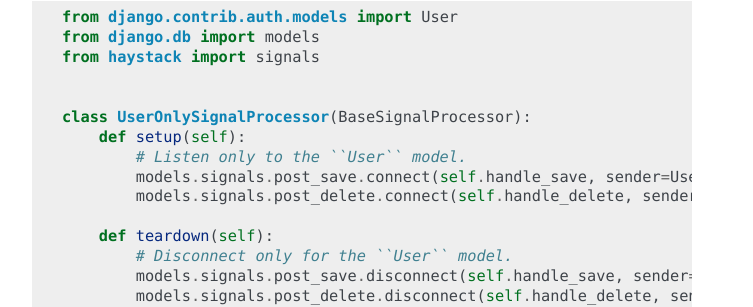
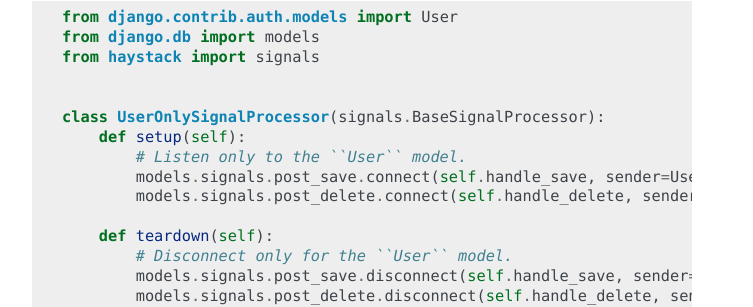
Before and after one commit to happycamper1129/django-project, a Sphinx documentation site: the page built from docs/signal_processors.rst, in a window 1280 px wide and 900 px high, scrolled down 1695 px. Shown: the part 386-693 px from the top of the window, without its empty margins (388-1141 px from the left). Built offline with Sphinx 7.4.7, drawn with Linux system fonts in a browser that asks for light colours.

Commit message:
Tiny docs fix in signal_processors example code

```diff
--- a/docs/signal_processors.rst
+++ b/docs/signal_processors.rst
@@ -100,7 +100,7 @@ other updates to the management commands, you'd implement the following code::
     from haystack import signals
 
 
-    class UserOnlySignalProcessor(BaseSignalProcessor):
+    class UserOnlySignalProcessor(signals.BaseSignalProcessor):
         def setup(self):
             # Listen only to the ``User`` model.
             models.signals.post_save.connect(self.handle_save, sender=User)
--- a/docs/templatetags.rst
+++ b/docs/templatetags.rst
@@ -26,14 +26,14 @@ Syntax::
 Example::
 
     # Highlight summary with default behavior.
-    {% highlight result.summary with request.query %}
+    {% highlight result.summary with query %}
 
     # Highlight summary but wrap highlighted words with a div and the
     # following CSS class.
-    {% highlight result.summary with request.query html_tag "div" class "highlight_me_please" %}
+    {% highlight result.summary with query html_tag "div" class "highlight_me_please" %}
 
     # Highlight summary but only show 40 words.
-    {% highlight result.summary with request.query max_length 40 %}
+    {% highlight result.summary with query max_length 40 %}
 
 The highlighter used by this tag can be overridden as needed. See the
 :doc:`highlighting` documentation for more information.
```
Also changed, not shown: 2 other files.
